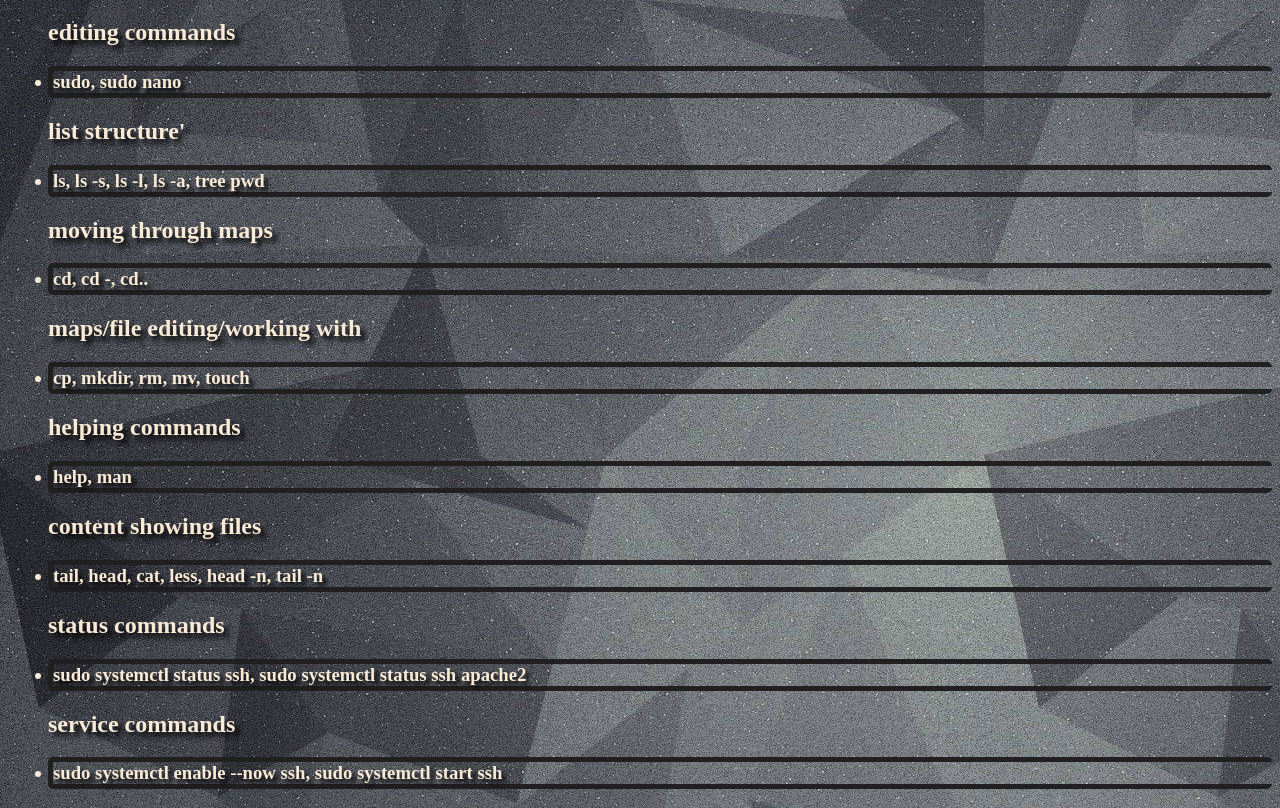
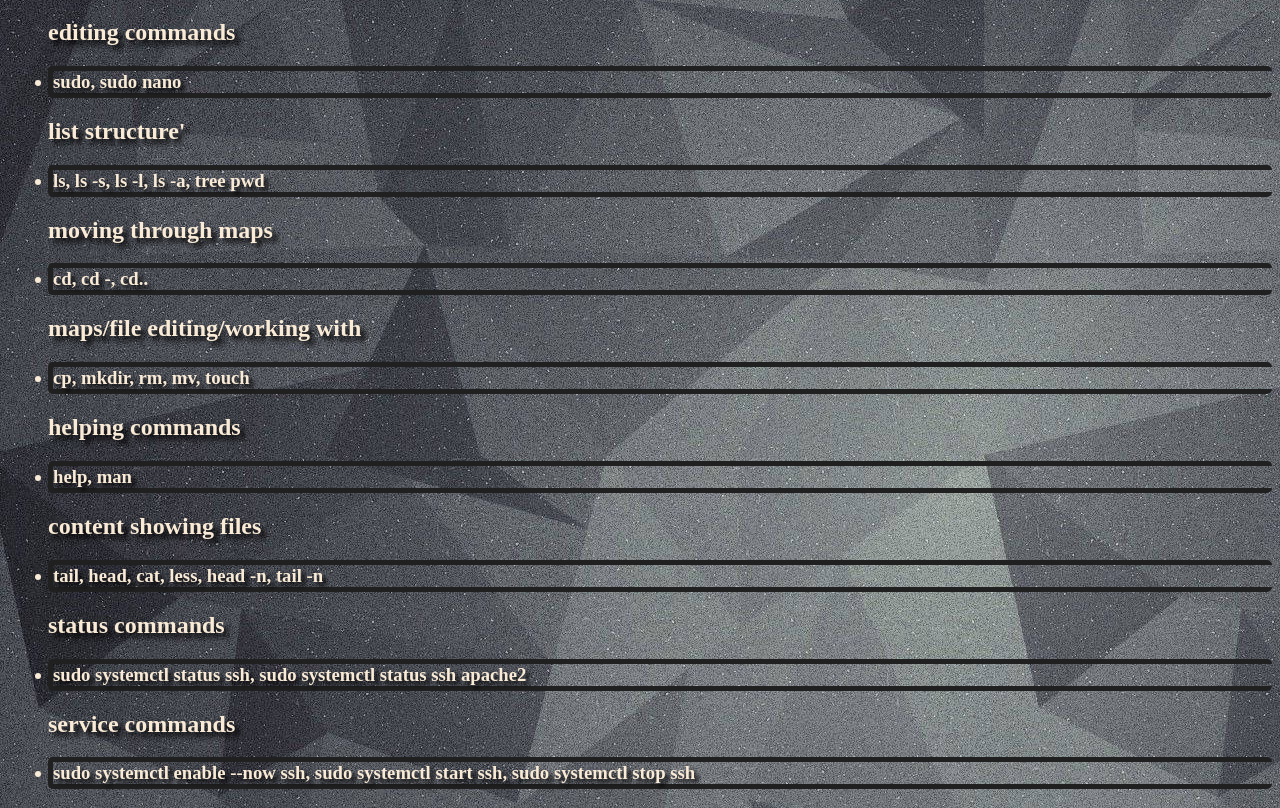
Before and after one commit to ToastedBread67/Website-linux, a plain HTML site: page index.html in a window 1280 px wide. Shown: the part 61-869 px from the top of the page. Drawn offline with Linux system fonts and the light colour scheme.

Commit message:
added ssh command

```diff
--- a/index.html
+++ b/index.html
@@ -24,7 +24,7 @@
   <h2>status commands</h2>
   <h3><li>sudo systemctl status ssh, sudo systemctl status ssh apache2</li></h3>
   <h2>service commands</h2>
-  <h3><li>sudo systemctl enable --now ssh, sudo systemctl start ssh </li></h3>
+  <h3><li>sudo systemctl enable --now ssh, sudo systemctl start ssh, sudo systemctl stop ssh</li></h3>
   </ul>
 
 </body>
```
